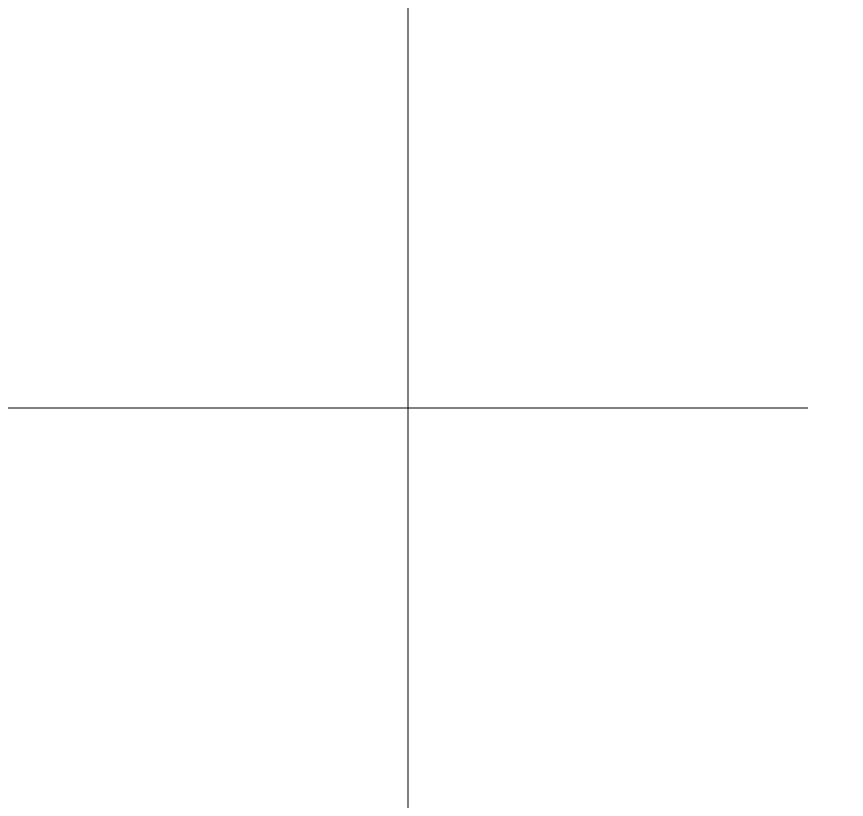
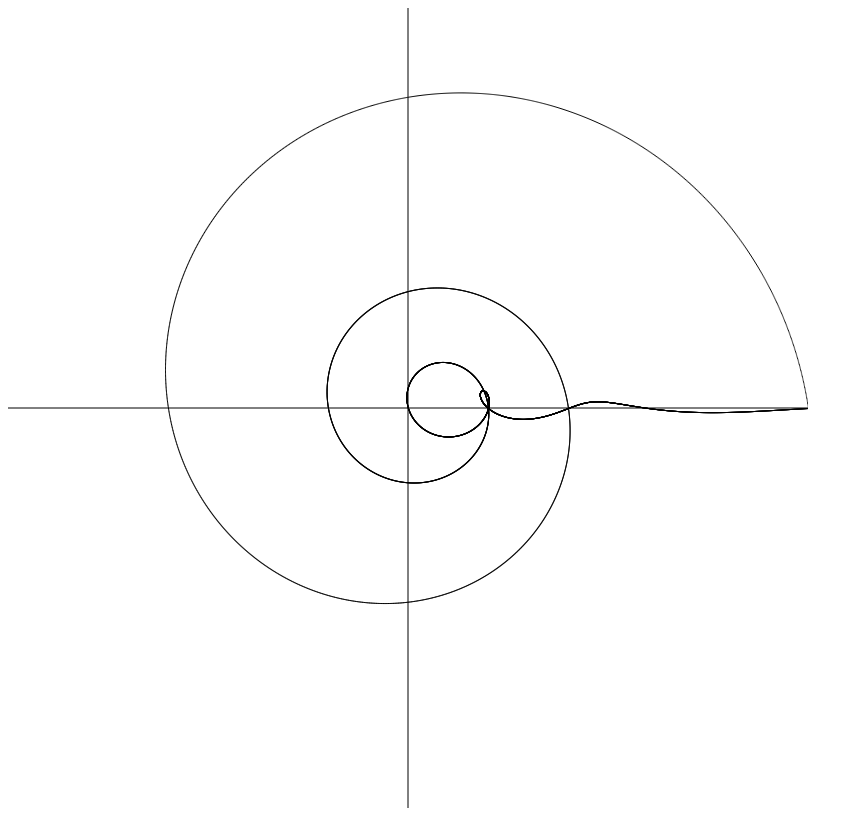
Before and after one commit to arte921/complex-fibonacci, a plain HTML site: page index.html in a window 1280 px wide. Shown: the whole page, without its empty margins (0-863 px from the left). Drawn offline with Linux system fonts and the light colour scheme.

Commit message:
fix for now

```diff
--- a/index.html
+++ b/index.html
@@ -1,7 +1,7 @@
 <html>
 	<head>
-		<!-- <script type="text/javascript" src="libs/complex.min.js"></script> -->
-		<script type="text/javascript" src="classes.js"></script>
+		<script type="text/javascript" src="libs/complex.min.js"></script>
+		<!-- <script type="text/javascript" src="classes.js"></script> -->
 	</head>
 	<body>
 		<canvas id="canvas" width="800" height="800"></canvas>
--- a/main.js
+++ b/main.js
@@ -35,7 +35,7 @@ line (rmin, 0, rmax, 0)
 line (0, imin, 0, imax)
 
 for (let n = rmin; n < rmax; n += 0.001) {
-    let a = new Complex(p ** n).minus(new Complex(-1).div(p).pown(n)).div(new Complex(Math.sqrt(5)))
+    let a = new Complex(p ** n).sub(new Complex(-1).div(p).pow(n)).div(new Complex(Math.sqrt(5)))
     // console.log(a)
     plot (a.re, a.im)
 }
```
